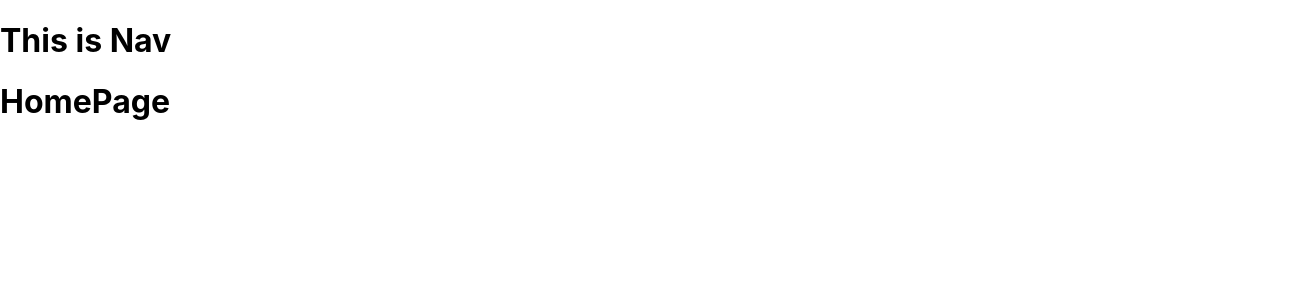
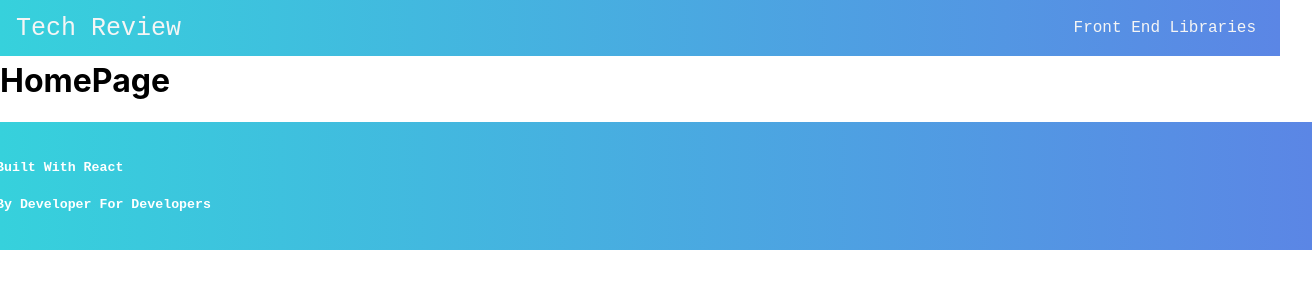
Before and after one commit to keirbetts/tech-review, a React (Create React App) app in the folder tech-rev/: page / in a window 1280 px wide. Shown: the top 300 px of the page, 1312 px wide, since content can reach past the window. Built offline with nearby package versions, Linux system fonts and the light colour scheme.

Commit message:
created navbar sidebar and footer

```diff
--- a/tech-rev/src/App.js
+++ b/tech-rev/src/App.js
@@ -1,15 +1,50 @@
-import React from "react";
+import React, { Component } from "react";
 import "./App.css";
 import NavBar from "./components/NavBar";
 import HomePage from "./components/HomePage";
+import Backdrop from './components/Backdrop'
+import Sidedrawer from './components/Sidedrawer'
+import Footer from './components/Footer'
 
-function App() {
-  return (
-    <div>
-      <NavBar />
-      <HomePage />
-    </div>
-  );
+class App extends Component {
+  state = {
+    sideDrawerOpen: false
+
+  }
+
+
+
+  drawerToggleClickHandler = () => {
+    this.setState((prevState) => {
+      return { sideDrawerOpen: !prevState.sideDrawerOpen }
+    })
+  }
+
+
+  backdropClickHandler = () => {
+    this.setState({ sideDrawerOpen: false })
+  }
+
+
+
+
+  render() {
+    let backdrop;
+    if (this.state.sideDrawerOpen) {
+      backdrop = <Backdrop click={this.backdropClickHandler} />
+    }
+    return (
+      <div>
+        <NavBar drawerClickHandler={this.drawerToggleClickHandler} />
+        <Sidedrawer show={this.state.sideDrawerOpen} />
+        {backdrop}
+        <br></br>
+        <br></br>
+        <HomePage />
+        <Footer />
+      </div>
+    );
+  }
 }
 
 export default App;
--- /dev/null
+++ b/tech-rev/src/components/Backdrop.jsx
@@ -0,0 +1,12 @@
+import React from 'react';
+import './backdrop.css'
+
+const Backdrop = (props) => {
+  return (
+    <div className='backdrop' onClick={props.click}>
+
+    </div>
+  );
+};
+
+export default Backdrop;
--- /dev/null
+++ b/tech-rev/src/components/Footer.jsx
@@ -0,0 +1,21 @@
+import React from 'react';
+import './footer.css'
+import { Container, Row, Col } from 'react-bootstrap'
+
+const Footer = () => {
+  return (
+    <div className='footer'>
+      <Container className='con'>
+        <Row>
+          <Col lg={3}>
+            <h5>Built With React</h5></Col>
+          <Col lg={9}> <h5>By Developer For Developers</h5></Col>
+        </Row>
+      </Container>
+    </div>
+  );
+};
+
+
+
+export default Footer;
--- a/tech-rev/src/components/NavBar.jsx
+++ b/tech-rev/src/components/NavBar.jsx
@@ -1,11 +1,25 @@
 import React from "react";
-import { Nav } from "react-bootstrap";
+import './navbar.css'
+import Toggle from './Toggle'
 
 const NavBar = (props) => {
   return (
-    <div>
-      <h1>This is Nav</h1>
-    </div>
+    <header className='toolbar'>
+      <nav className='toolbar_navigation'>
+        <div className='toggle-toolbar-button'>
+          <Toggle click={props.drawerClickHandler} />
+
+        </div>
+        <div className='toolbar_logo'><a href='/'>Tech Review</a></div>
+        <div className='spacer' />
+        <div className='toolbar-nav-items'>
+          <ul>
+            <li><a href='/felibraries'>Front End Libraries</a></li>
+          </ul>
+
+        </div>
+      </nav>
+    </header>
   );
 };
 
--- /dev/null
+++ b/tech-rev/src/components/Sidedrawer.jsx
@@ -0,0 +1,18 @@
+import React from 'react';
+import './sidedrawer.css'
+
+const Sidedrawer = (props) => {
+  let drawerClasses = 'side-drawer'
+  if (props.show) {
+    drawerClasses = 'side-drawer open'
+  }
+  return (
+    <nav className={drawerClasses}>
+      <ul>
+        <li><a href='/felibraries'>Front End Libraries</a></li>
+      </ul>
+    </nav>
+  );
+};
+
+export default Sidedrawer;
--- /dev/null
+++ b/tech-rev/src/components/Toggle.jsx
@@ -0,0 +1,14 @@
+import React from 'react';
+import './toggle.css'
+
+const Toggle = props => {
+  return (
+    <button className='toggle' onClick={props.click}>
+      <div className='toggle-button-line' />
+      <div className='toggle-button-line' />
+      <div className='toggle-button-line' />
+    </button>
+  );
+};
+
+export default Toggle;
--- /dev/null
+++ b/tech-rev/src/components/backdrop.css
@@ -0,0 +1,9 @@
+.backdrop{
+position: fixed;
+width: 100%;
+height: 100%;
+top: 0;
+left: 0;
+background: rgba(0, 0,0,0.3);
+z-index: 100;
+}
--- /dev/null
+++ b/tech-rev/src/components/footer.css
@@ -0,0 +1,24 @@
+.footer{
+ margin-top: 0rem;
+  padding: 1rem;
+ background: linear-gradient(to right, #36d1dc, #5b86e5);
+  color: white;
+  bottom: 0;
+  left: 0;
+  width: 100%;
+  height: 5%;
+font-family: 'Courier New'
+}
+
+.con{
+justify-content: space-around;
+margin-left: -20px;
+}
+
+
+
+@media(max-width: 1069px){
+   .footer{
+      display: none;
+   }
+}
--- /dev/null
+++ b/tech-rev/src/components/navbar.css
@@ -0,0 +1,77 @@
+.toolbar{
+  width: 100%;
+  position: fixed;
+  background: linear-gradient(to right, #36d1dc, #5b86e5);
+  height: 56px;
+  top: 0;
+  left: 0;
+font-family: 'Courier New';
+ z-index: 9999;
+}
+
+
+.spacer{
+  flex: 1;
+}
+
+.toolbar_logo{
+  margin-left: 1rem;
+
+}
+
+.toolbar_logo a {
+  color: whitesmoke;
+  text-decoration: none;
+  font-size: 25px;
+}
+
+.toolbar_navigation{
+  display: flex;
+  align-items: center;
+  height: 100%;
+  padding: 0 1rem;
+}
+
+
+.toolbar-nav-items a {
+color: whitesmoke;
+text-decoration: white;
+}
+
+
+.toolbar-nav-items ul{
+  list-style: none;
+  padding: 0;
+  margin: 0;
+  display: flex;
+}
+
+.toolbar-nav-items li {
+  padding: 0 0.5rem
+}
+
+
+.toolbar-nav-items a:hover.toolbar,
+.toolbar-nav-items a:active{
+  color: #ff00ea;
+}
+
+
+@media (max-width: 768px) {
+  .toolbar-nav-items{
+  display: none;
+  }
+}
+/* Prevents the nav items being shown when screen is below 768px. Will be shown on desktop but not mobile */
+
+
+@media (min-width: 769px){
+    .toggle-toolbar-button{
+    display: none;
+  }
+  .toolbar_logo{
+    margin-left: 0;
+  }
+}
+
+/* Removes the logo on screens that are 769px or larger */
--- /dev/null
+++ b/tech-rev/src/components/sidedrawer.css
@@ -0,0 +1,50 @@
+.side-drawer{
+  height: 100%;
+  box-shadow: 2px 0px 5px rgba(0, 0,0, 0.5);
+  background: linear-gradient(to right, #36d1dc, #5b86e5);
+  position: fixed;
+  top: 0;
+  left: 0;
+  width: 70%;
+  max-width: 400px;
+  z-index: 200;
+  transform: translateX(-100%);
+  transition: transform 0.3s ease-out;
+}
+
+
+.side-drawer ul{
+  height: 100%;
+  list-style: none;
+  display: flex;
+  flex-direction: column;
+  padding-top: 3em;
+}
+
+.side-drawer li{
+  margin: 0.5rem 0;
+}
+
+
+.side-drawer li a{
+  color: white;
+  text-decoration: none;
+  font-size: 1.2rem;
+}
+
+.side-drawer.open{
+  transform: translateX(0);
+}
+
+
+.side-drawer a:hover,
+.side-drawer a:active{
+color: #ff00ea;
+}
+
+
+@media(min-width: 769px){
+.side-drawer{
+  display: none;
+}
+}
--- /dev/null
+++ b/tech-rev/src/components/toggle.css
@@ -0,0 +1,22 @@
+.toggle{
+height: 24px;
+width: 30px;
+background: transparent;
+border: none;
+cursor: pointer;
+display: flex;
+flex-direction: column;
+justify-content: space-around;
+padding: 0;
+box-sizing: border-box;
+}
+
+.toggle:focus {
+  outline: none;
+}
+
+.toggle-button-line{
+  width: 30%;
+  height: 2px;
+  background: white;
+}
```
Also changed, not shown: 1 other file (tests, documents, lock files or other folders).
